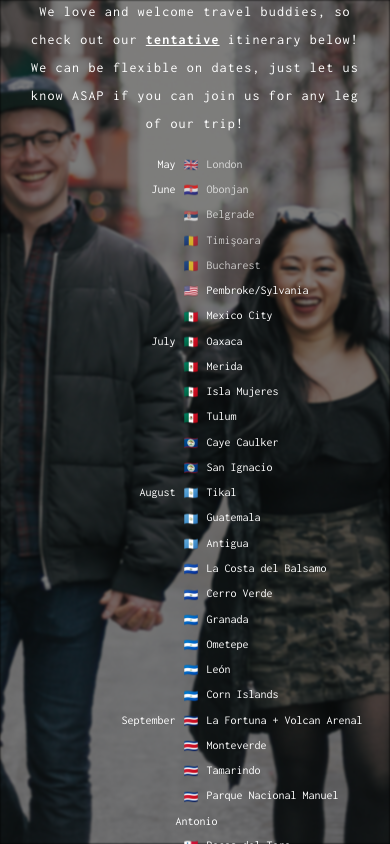
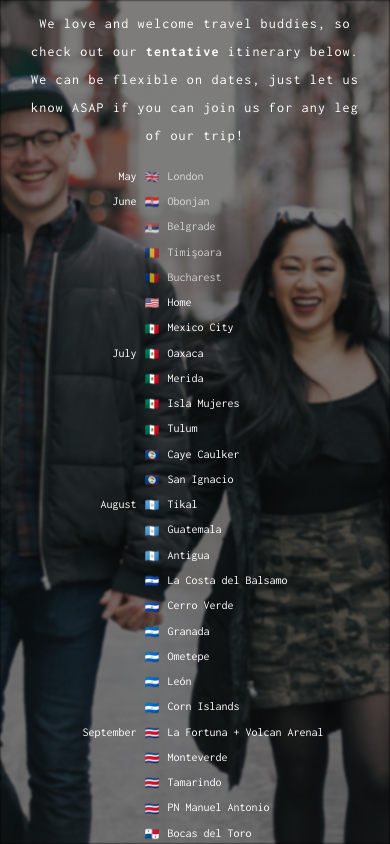
Before and after one commit to cmcewen/kimcon, a plain HTML site: page index.html in a window 390 px wide. Drawn offline with Linux system fonts and the light colour scheme.

Commit message:
fix mobile flex

```diff
--- a/index.html
+++ b/index.html
@@ -42,6 +42,18 @@
       max-width: 40vw;
     }
 
+    @media (max-width: 600px) {
+      .schedule {
+        max-width: 60vw;
+        flex: 1 0 60vw;
+      }
+
+      .sch-left {
+        max-width: 30vw;
+        flex: 1 0 30vw;
+      }
+    }
+
     .sch-done {
       opacity: 0.7;
     }
@@ -80,6 +92,7 @@
       align-items: center;
       text-align: center;
       overflow-y: scroll;
+      will-change: transform;
       padding-bottom: 60px;
     }
 
@@ -99,14 +112,13 @@
 
     .highlight {
       font-weight: 700;
-      text-decoration: underline;
     }
   </style>
 </head>
 
 <body style="margin: 0">
   <div class="img-container">
-    <div class="background-img"/>
+    <div class="background-img"></div>
   </div>
   <div class="text-container">
     <h1>
@@ -119,7 +131,7 @@
       <span class="emoji">📷</span><a href="http://www.instagram.com/kim617">Stay</a> <a href="http://www.instagram.com/connor.mcewen">Tuned</a>
     </p>
     <p class="reg-text reg-smaller">
-      We love and welcome travel buddies, so check out our <span class="highlight">tentative</span> itinerary below! We can be flexible on dates, just let us know ASAP if you can join us for any leg of our trip!
+      We love and welcome travel buddies, so check out our <span class="highlight">tentative</span> itinerary below. We can be flexible on dates, just let us know ASAP if you can join us for any leg of our trip!
     </p>
     <div class="text-box">
       <span class="schedule sch-left">
@@ -148,7 +160,7 @@
       </span>
       <span class="schedule sch-left"></span>
       <span class="schedule">
-        <span class="emoji">🇺🇸</span>Pembroke/Sylvania
+        <span class="emoji">🇺🇸</span>Home
       </span>
       <span class="schedule sch-left"></span>
       <span class="schedule">
@@ -234,7 +246,7 @@
       </span>
       <span class="schedule sch-left"></span>
       <span class="schedule">
-        <span class="emoji">🇨🇷</span>Parque Nacional Manuel Antonio
+        <span class="emoji">🇨🇷</span>PN Manuel Antonio
       </span>
       <span class="schedule sch-left"></span>
       <span class="schedule">
```
